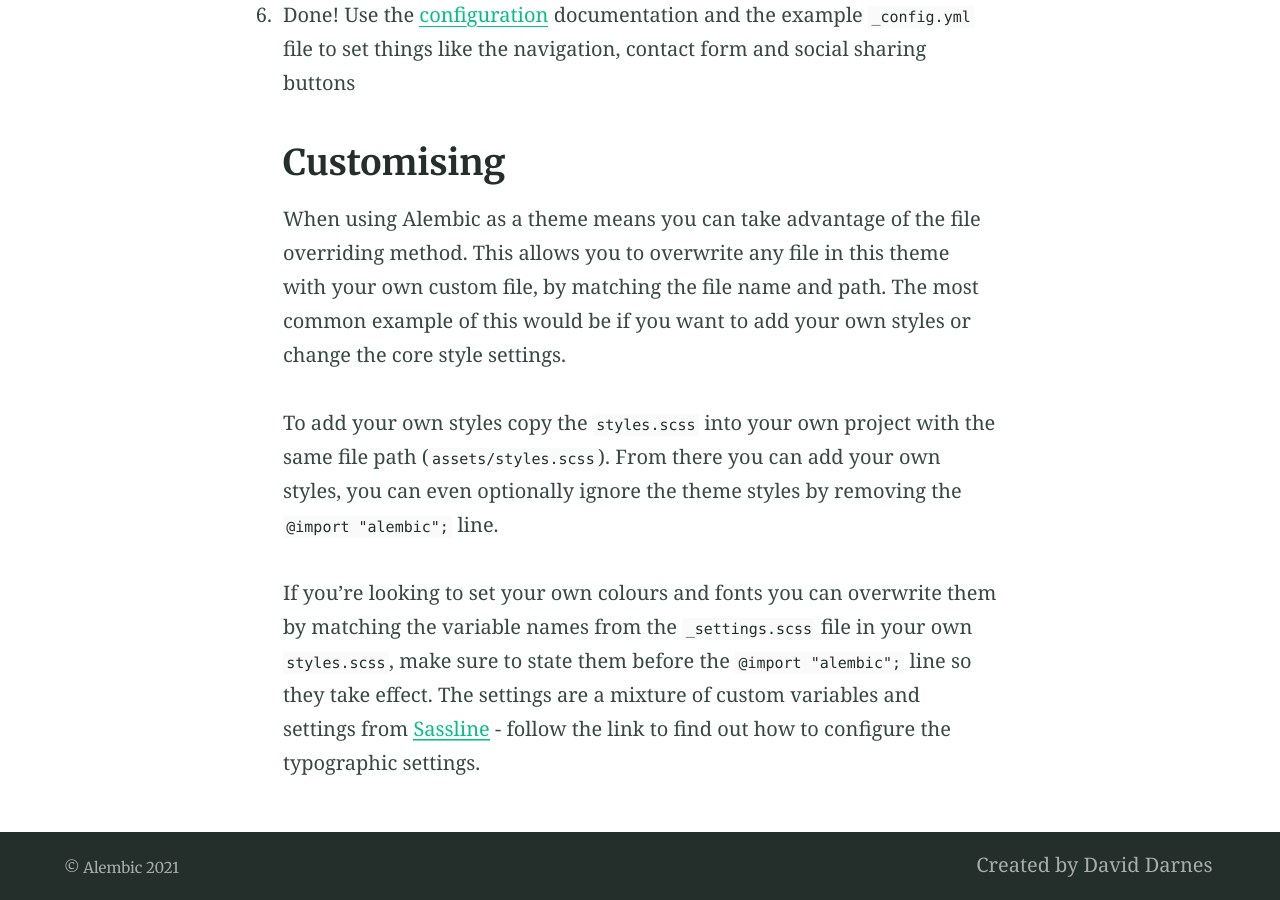
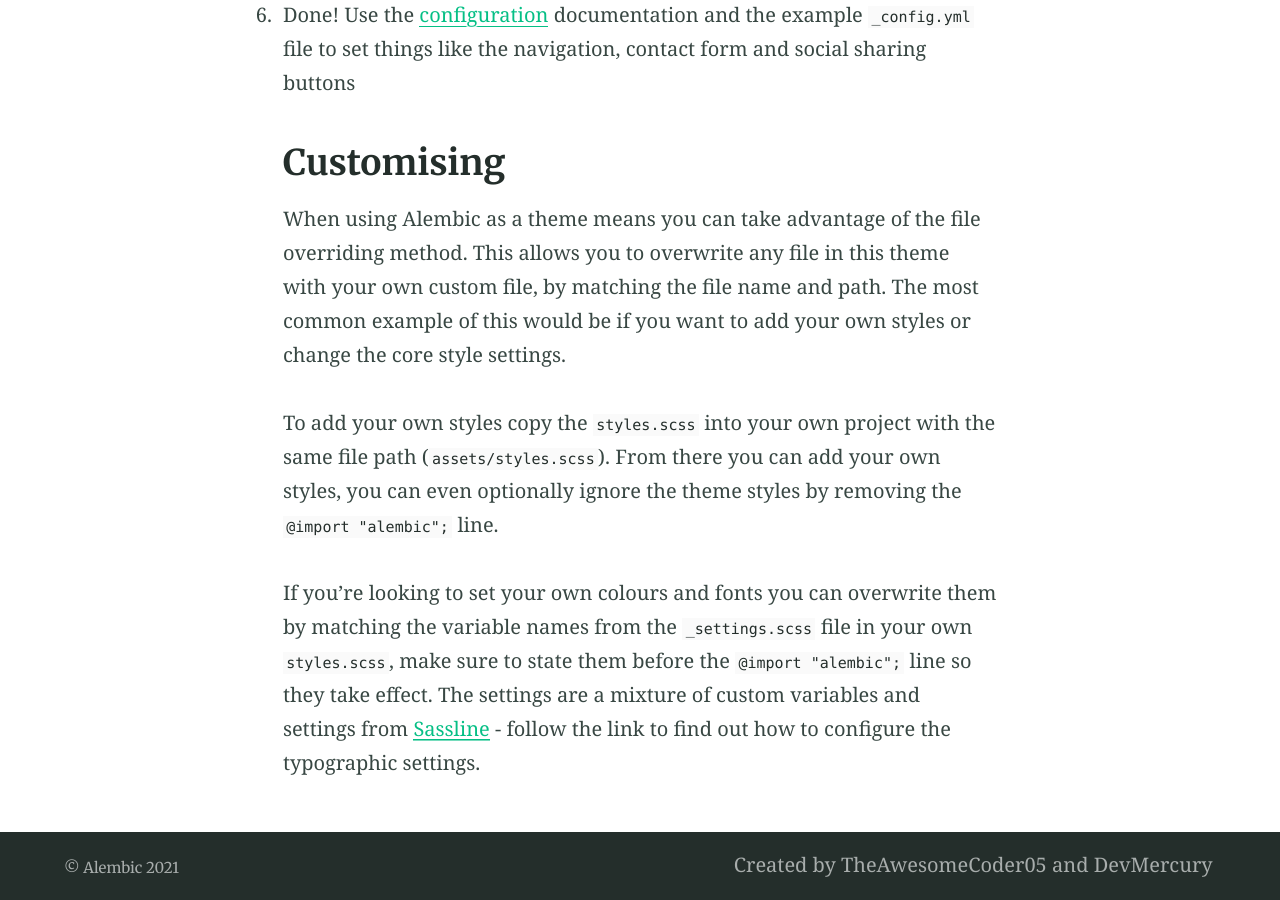
Before and after one commit to CompeyDev/Awesome-Project, a Jekyll site: the page built from index.md, in a window 1280 px wide and 900 px high, scrolled down 4872 px. Built offline with Jekyll 4.4.1, drawn with Linux system fonts in a browser that asks for light colours.

Commit message:
Update _config.yml

```diff
--- a/_config.yml
+++ b/_config.yml
@@ -39,15 +39,12 @@ paginate: 2 # jekyll-paginate > items per page
 paginate_path: blog/page:num # jekyll-paginate > blog page
 jekyll-mentions: https://twitter.com # jekyll-mentions > service used when @replying
 twitter:
-  username: DavidDarnes # jekyll-seo-tag > Owners twitter username
-author: DavidDarnes # jekyll-seo-tag > default author
+  username: DevMercury # jekyll-seo-tag > Owners twitter username
+author: DevMercury # jekyll-seo-tag > default author
 social: # jekyll-seo-tag > social overrides
-  name: David Darnes # jekyll-seo-tag > real name
+  name: DevMercury # jekyll-seo-tag > real name
   links:  # jekyll-seo-tag > social aliases (sameAs)
-    - https://twitter.com/DavidDarnes
-    - https://www.facebook.com/daviddarnes
-    - https://www.linkedin.com/in/daviddarnes
-    - https://github.com/daviddarnes
+    - https://github.com/DevMercury
 # markdown: CommonMark # Markdown parse settings, CommonMark performs slightly better an others in build time
 # commonmark:
   # options: ["SMART", "FOOTNOTES"]
@@ -96,10 +93,10 @@ lang: en-GB # Set the site language
 title: "Alembic" # Site name or title, also used in jekyll-seo-tag
 logo: "/assets/logos/logo.svg" # Site logo, also used in jekyll-seo-tag
 description: "Alembic is a starting point for Jekyll projects. Rather than starting from scratch, this boilerplate is designed to get the ball rolling immediately" # Site description and default description, also used in jekyll-seo-tag
-url: "https://alembic.darn.es" # Site url, also used in jekyll-seo-tag
+url: "https://theawesomecoder05.github.io/Awesome-Project" # Site url, also used in jekyll-seo-tag
 baseurl: ""
-repo: "https://github.com/daviddarnes/alembic"
-email: "me@daviddarnes.com"
+repo: "https://github.com/TheAwesomeCoder05/Awesome-Project"
+email: "random@random.org"
 # disqus: "alembic-1" # Blog post comments, uncomment the option and set the site ID from your Disqus account
 # google_analytics: ''
 # google_analytics_anonymize_ip: ''
@@ -130,20 +127,16 @@ navigation_header:
 - title: Search
   url: /search/
 - title: Fork Alembic
-  url: https://github.com/daviddarnes/alembic
+  url: https://github.com/TheAwesomeCoder05/Awesome-Project
 
 navigation_footer:
-- title: Created by David Darnes
-  url: https://darn.es
+- title: Created by TheAwesomeCoder05 and DevMercury
+  url: https://theawesomecoder05.github.io/Awesome-Project
 
 social_links: # Appears in sidebar. Set the urls then uncomment and comment out as desired
-  Twitter: https://twitter.com/DavidDarnes
-  LinkedIn: https://www.linkedin.com/in/daviddarnes
-  GitHub: https://github.com/daviddarnes
-  link: https://darn.es
-  RSS: /feed.xml
+  GitHub: https://github.com/DevMercury
 
 sharing_links: # Appear at the bottom of single blog posts, add as desired. The value can be 'true' or the desired button colour
   Twitter: "#0d94e7"
   facebook: "#3B5998"
-  Email: true
+  Email: false
```
